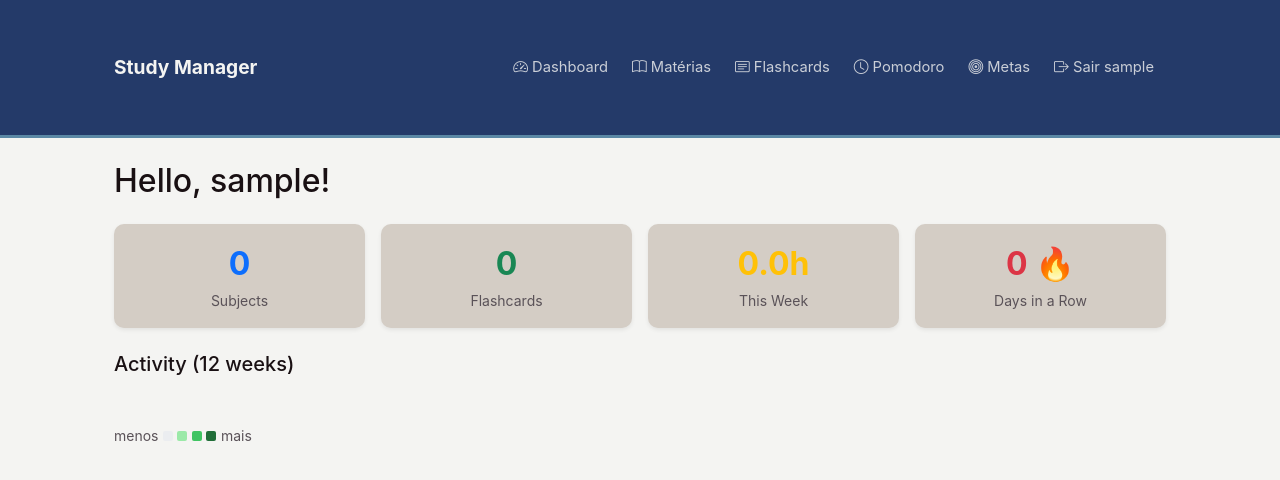
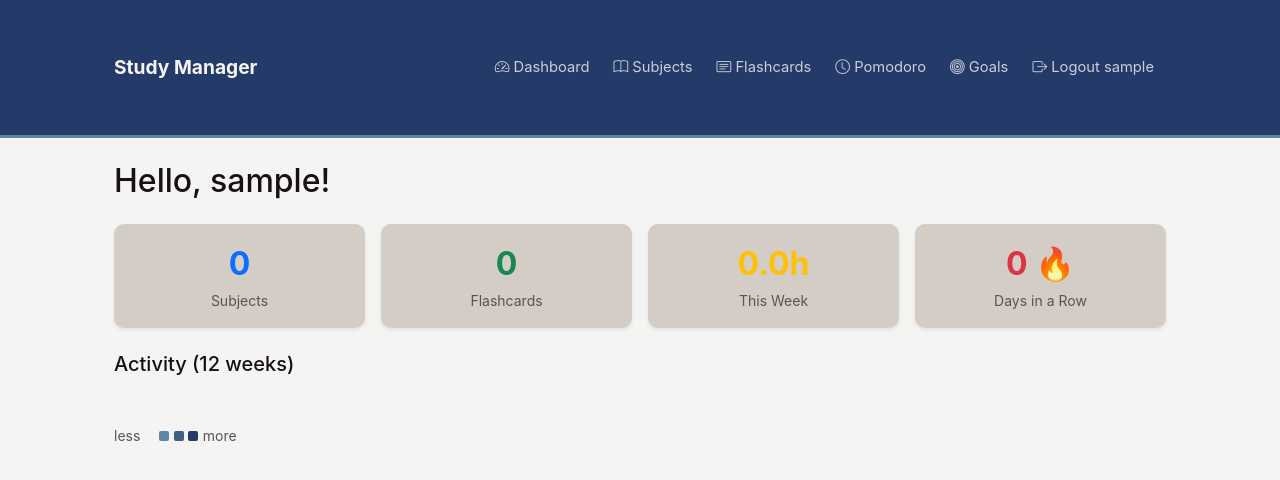
Before and after one commit to ArthurMaceddo/cs50w-projects, a Django app: page / in a window 1280 px wide. Shown: the top 480 px of the page. Run offline with Django 5.2, Linux system fonts and the light colour scheme; the visitor is signed in with stand-in values (Sample User, id 1); data that the repository does not hold is empty.

Commit message:
changed all comments and words to english

```diff
--- a/core/static/js/dashboard.js
+++ b/core/static/js/dashboard.js
@@ -17,7 +17,7 @@ fetch("/dashboard/activity/")
 
       let color = "#F4F4F2";
       if (count === 1) color = "#5B88A5";
-      if (count === 2) color = "#406183"; // testing this color
+      if (count === 2) color = "#406183";
       if (count >= 3) color = "#243A69";
 
       html += `<div title="${key}: ${count} session(s)"
@@ -26,12 +26,12 @@ fetch("/dashboard/activity/")
 
     html += "</div>";
     html +=
-      '<div class="mt-1"><small class="text-muted">menos</small>' +
-      ' <span style="display:inline-block;width:10px;height:10px;background:#ebedf0;border-radius:2px"></span>' +
-      ' <span style="display:inline-block;width:10px;height:10px;background:#9be9a8;border-radius:2px"></span>' +
-      ' <span style="display:inline-block;width:10px;height:10px;background:#40c463;border-radius:2px"></span>' +
-      ' <span style="display:inline-block;width:10px;height:10px;background:#216e39;border-radius:2px"></span>' +
-      ' <small class="text-muted">mais</small></div>';
+      '<div class="mt-1"><small class="text-muted">less</small>' +
+      ' <span style="display:inline-block;width:10px;height:10px;background:#F4F4F2;border-radius:2px"></span>' +
+      ' <span style="display:inline-block;width:10px;height:10px;background:#5B88A5;border-radius:2px"></span>' +
+      ' <span style="display:inline-block;width:10px;height:10px;background:#406183;border-radius:2px"></span>' +
+      ' <span style="display:inline-block;width:10px;height:10px;background:#243A69;border-radius:2px"></span>' +
+      ' <small class="text-muted">more</small></div>';
 
     container.innerHTML = html;
   });
--- a/core/static/js/pomodoro.js
+++ b/core/static/js/pomodoro.js
@@ -64,7 +64,7 @@ function saveSession(durationMinutes) {
     })
     .then(res => res.json())
     .then(() => console.log("Saved Session!"))
-    .catch(err => console.error("Erro trying to save session:", err));
+    .catch(err => console.error("Error trying to save session:", err));
 }
 
 function onTimerEnd() {
@@ -79,7 +79,7 @@ function onTimerEnd() {
 
         const isLongBreak = cycleCount % CYCLES_BEFORE_LONG === 0;
         const breakMinutes = isLongBreak ? LONG_BREAK : SHORT_BREAK;
-        const breakLabel   = isLongBreak ? "Long Brake ☕" : "Short Brake 😌";
+        const breakLabel   = isLongBreak ? "Long Break ☕" : "Short Break 😌";
 
         sendNotification("Focus completed! 🎉", `Time to rest. ${breakLabel}`);
 
@@ -133,7 +133,7 @@ btnPause.addEventListener("click", function () {
         isRunning = false;
         btnStart.disabled = false;
         btnPause.disabled = true;
-        label.textContent = "Pausado ⏸️";
+        label.textContent = "Paused ⏸️";
     }
 });
 
--- a/core/templates/goals/list.html
+++ b/core/templates/goals/list.html
@@ -35,9 +35,9 @@
                 </div>
 
                 <div class="d-flex justify-content-between align-items-center">
-                    <small class="text-muted">{{ goal.percentage }}% concluído</small>
+                    <small class="text-muted">{{ goal.percentage }}% completed</small>
                     <form method="POST" action="{% url 'goal_delete' goal.pk %}"
-                          onsubmit="return confirm('Excluir esta meta?')">
+                          onsubmit="return confirm('Delete this goal?')">
                         {% csrf_token %}
                         <button type="submit" class="btn btn-sm btn-outline-danger">
                             <i class="bi bi-trash"></i>
--- a/core/templates/layout.html
+++ b/core/templates/layout.html
@@ -1,5 +1,5 @@
 <!doctype html>
-<html lang="pt-br">
+<html lang="en">
   <head>
     <meta charset="UTF-8" />
     <meta name="viewport" content="width=device-width, initial-scale=1.0" />
@@ -43,7 +43,7 @@
             </li>
             <li class="nav-item">
               <a class="nav-link" href="{% url 'subjects_list' %}"
-                ><i class="bi bi-book"></i> Matérias</a
+                ><i class="bi bi-book"></i> Subjects</a
               >
             </li>
             <li class="nav-item">
@@ -58,7 +58,7 @@
             </li>
             <li class="nav-item">
               <a class="nav-link" href="{% url 'goals_list' %}"
-                ><i class="bi bi-bullseye"></i> Metas</a
+                ><i class="bi bi-bullseye"></i> Goals</a
               >
             </li>
             <li class="nav-item">
@@ -69,16 +69,16 @@
                   class="nav-link btn btn-link border-0"
                   style="color: rgba(255, 255, 255, 0.55)"
                 >
-                  <i class="bi bi-box-arrow-right"></i> Sair {{ user.username }}
+                  <i class="bi bi-box-arrow-right"></i> Logout {{ user.username }}
                 </button>
               </form>
             </li>
             {% else %}
             <li class="nav-item">
-              <a class="nav-link" href="{% url 'login' %}">Entrar</a>
+              <a class="nav-link" href="{% url 'login' %}">Log in</a>
             </li>
             <li class="nav-item">
-              <a class="nav-link" href="{% url 'register' %}">Cadastrar</a>
+              <a class="nav-link" href="{% url 'register' %}">Sign up</a>
             </li>
             {% endif %}
           </ul>
--- a/core/templates/pomodoro/timer.html
+++ b/core/templates/pomodoro/timer.html
@@ -6,7 +6,7 @@
 <div class="row justify-content-center">
     <div class="col-12 col-md-6 text-center">
 
-        <h2 class="mb-4">Timer Pomodoro</h2>
+        <h2 class="mb-4">Pomodoro Timer</h2>
 
         <!-- Subject Selector -->
         <div class="mb-4">
--- a/core/views.py
+++ b/core/views.py
@@ -221,14 +221,14 @@ def flashcard_create(request):
         subject    = get_object_or_404(Subject, pk=subject_id, user=request.user)
         if front and back:
             Flashcard.objects.create(subject=subject, front=front, back=back)
-            messages.success(request, "Flashcard criado!")
+            messages.success(request, "Flashcard created!")
             return redirect("flashcard_list")
     return render(request, "flashcards/form.html", {"subjects": subjects})
 
 
 @login_required
 def flashcard_review_session(request):
-    """Retorna os flashcards devidos hoje como JSON para o JavaScript consumir."""
+    """Returns today's due flashcards as JSON for JavaScript consumption."""
     cards = Flashcard.objects.filter(
         subject__user=request.user,
         next_review_date__lte=date.today()
@@ -240,7 +240,7 @@ def flashcard_review_session(request):
 @login_required
 @require_POST
 def flashcard_submit_review(request, pk):
-    """API: salva a avaliação e atualiza next_review_date via SRS."""
+    """API: saves the review and updates next_review_date via SRS."""
     card   = get_object_or_404(Flashcard, pk=pk, subject__user=request.user)
     data   = json.loads(request.body)
     rating = data.get("rating", "wrong")
```
Also changed, not shown: core/models.py (+5 -5 lines).
